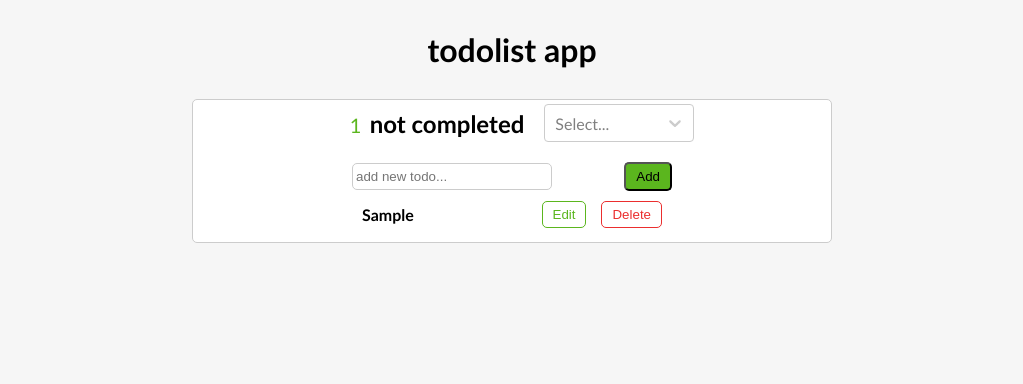
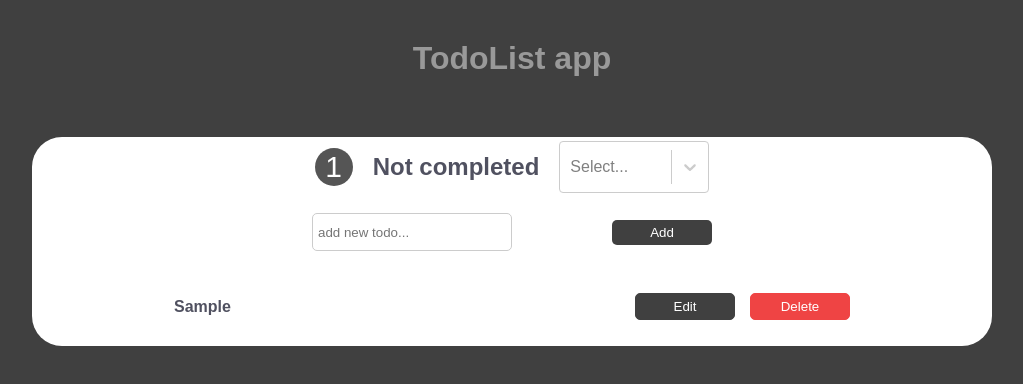
Before and after one commit to amirroohi/TodoList-React, a React (Create React App) app: page / in a window 1280 px wide. Both pictures are taken after typing "Sample" into the empty fields and a click on the button "Add". Shown: the top 384 px of the page, without its empty margins (128-1151 px from the left). Built offline with nearby package versions, Linux system fonts and the light colour scheme.

Commit message:
styles modified

```diff
--- a/src/App.css
+++ b/src/App.css
@@ -1,10 +1,13 @@
 .App {
-  width: 100vw;
+  width: 100%;
+  min-height: 100vh;
   display: flex;
   flex-direction: column;
   align-items: center;
-  margin-top: 20px;
-  padding: 10px;
+  padding: 40px;
+  background-color: #404040;
+  color: #999999;
+  font-family: Arial, Helvetica, sans-serif;
 }
 
 .App h1 {
@@ -13,71 +16,96 @@
 
 .container {
   background-color: #fff;
-  width: 40rem;
+  color: #505160;
+  width: 60rem;
   display: flex;
   flex-direction: column;
   align-items: center;
   justify-content: center;
-  border: 1px solid #ccc;
-  border-radius: 5px;
+  /* border: 3px solid #f3ca20 ; */
+  border-radius: 30px;
   padding: 4px;
+  margin: 30px 0 100px 0;
+
 }
 
 .todo {
   display: flex;
   justify-content: space-between;
   align-items: center;
-  width: 300px;
+  width: 700px;
   margin: 10px 0;
+  border: 2px solid #fff;
+  padding: 10px;
+  border-radius: 10px;
 }
-
+.todo:hover{
+  border: 2px solid #404040;
+}
 .completed {
   text-decoration: line-through;
   text-decoration-color: red;
+  text-decoration-thickness: 2px;
+  transition: all 0.5s ease;
   color: #999999;
 }
 
 input {
   border: 1px solid #ccc;
   border-radius: 5px;
-  padding: 5px 3px;
+  padding: 5px 5px;
   outline: none;
   width: 200px;
+  height: 38px;
 }
 input:focus {
-  border: 2px solid #5bb61e;
+  border: 2px solid #404040;
+
 }
 
 .formControl {
   display: flex;
   align-items: center;
   justify-content: space-between;
-  width: 20rem;
-  margin-top: 20px;
+  width: 25rem;
+  margin: 20px 0;
+}
+
+h2{
+  height: 52px;
+  display: flex;
+  align-items: center;
+  justify-content: space-between;
 }
 
 .button {
+  width: 100px;
   border-radius: 5px;
   outline: none;
   padding: 5px 10px;
   cursor: pointer;
 }
 .edit {
-  background-color: #fff;
-  color: #5bb61e;
-  border: 1px solid #5bb61e;
+  background-color: #404040;
+  color: #fff;
+  border: 1px solid #404040;
 }
 .remove {
-  background-color: #fff;
-  color: #eb2e2e;
-  border: 1px solid #eb2e2e;
+  background-color: #ef4444;
+  color: #fff;
+  border: 1px solid #ef4444;
   margin-left: 15px;
 }
 .addBtn {
-  background-color: #5bb61e;
+  background-color: #404040;
+  color: #fff;
+  font-weight: 200;
+  border: none;
 }
 .updateBtn {
-  background-color: #5bb61e;
+  background-color: #404040;
+  color: #fff;
+  border: none;
 }
 
 .todoText{
@@ -91,15 +119,16 @@ input:focus {
   align-items: center;
 }
 
-.header span{
-  margin-left:20px ;
+.counter{
+  margin-right:20px ;
   display: inline-block;
-  width: 20px;
-  font-size: 20px;
-  height: 20px;
-  background-color: #fff;
-  color: #5bb61e;
+  width: 38px;
+  font-size: 30px;
+  height: 38px;
+  background-color: #555;
+  color: #fff;
   border-radius: 50%;
+  display: flex;
   align-items: center;
   justify-content: center;
 }
@@ -108,3 +137,6 @@ input:focus {
   width: 150px;
   margin-left: 20px;
 }
+.emptyTodo{
+  margin-bottom:55px ;
+}
--- a/src/App.js
+++ b/src/App.js
@@ -6,7 +6,7 @@ function App() {
   return (
     <React.StrictMode>
       <div className="App">
-        <h1>todolist app</h1>
+        <h1>TodoList app</h1>
         <TodoApp />
       </div>
     </React.StrictMode>
--- a/src/components/NavBar.js
+++ b/src/components/NavBar.js
@@ -8,11 +8,11 @@ const options = [
 
 const NavBar = ({ unCompletedTodos, selectedOption, onChange }) => {
   if (!unCompletedTodos) {
-    return <h2>ready to set TODOS!</h2>;
+    return <h2>Ready to set TODOS!</h2>;
   }
   return (
     <div className="header">
-      <span>{unCompletedTodos}</span> <h2>not completed</h2>
+      <span className="counter">{unCompletedTodos}</span> <h2>Not completed</h2>
       <Select
         onChange={onChange}
         value={selectedOption}
--- a/src/components/TodoApp.js
+++ b/src/components/TodoApp.js
@@ -9,8 +9,21 @@ const TodoApp = () => {
   const [selectedOption, setSelectedOption] = useState("All");
 
   useEffect(() => {
+    const filterTodos = (selectedOption) => {
+      switch (selectedOption) {
+        case "Completed":
+          setFilteredTodos(todos.filter((todo) => todo.isCompleted));
+          break;
+        case "Uncompleted":
+          setFilteredTodos(todos.filter((todo) => !todo.isCompleted));
+          break;
+        default:
+          setFilteredTodos(todos);
+      }
+    };
     filterTodos(selectedOption.value);
   }, [todos, selectedOption]);
+
   const addTodoHandler = (input) => {
     const newTodo = {
       id: Math.floor(Math.random() * 1000),
@@ -43,8 +56,8 @@ const TodoApp = () => {
     setTodos(updatedTodos);
   };
 
-  const filterTodos = (status) => {
-    switch (status) {
+  const filterTodos = (selectedOption) => {
+    switch (selectedOption) {
       case "Completed":
         setFilteredTodos(todos.filter((todo) => todo.isCompleted));
         break;
--- a/src/components/TodoList.js
+++ b/src/components/TodoList.js
@@ -12,7 +12,7 @@ const TodoList = ({ todos, onComplete, onDelete, onEdit }) => {
 
   const renderTodos = () => {
     if (todos.length === 0) {
-      return <p>Empty ...</p>;
+      return <p className="emptyTodo">Empty ...</p>;
     }
     return todos.map((todo) => {
       return (
```
